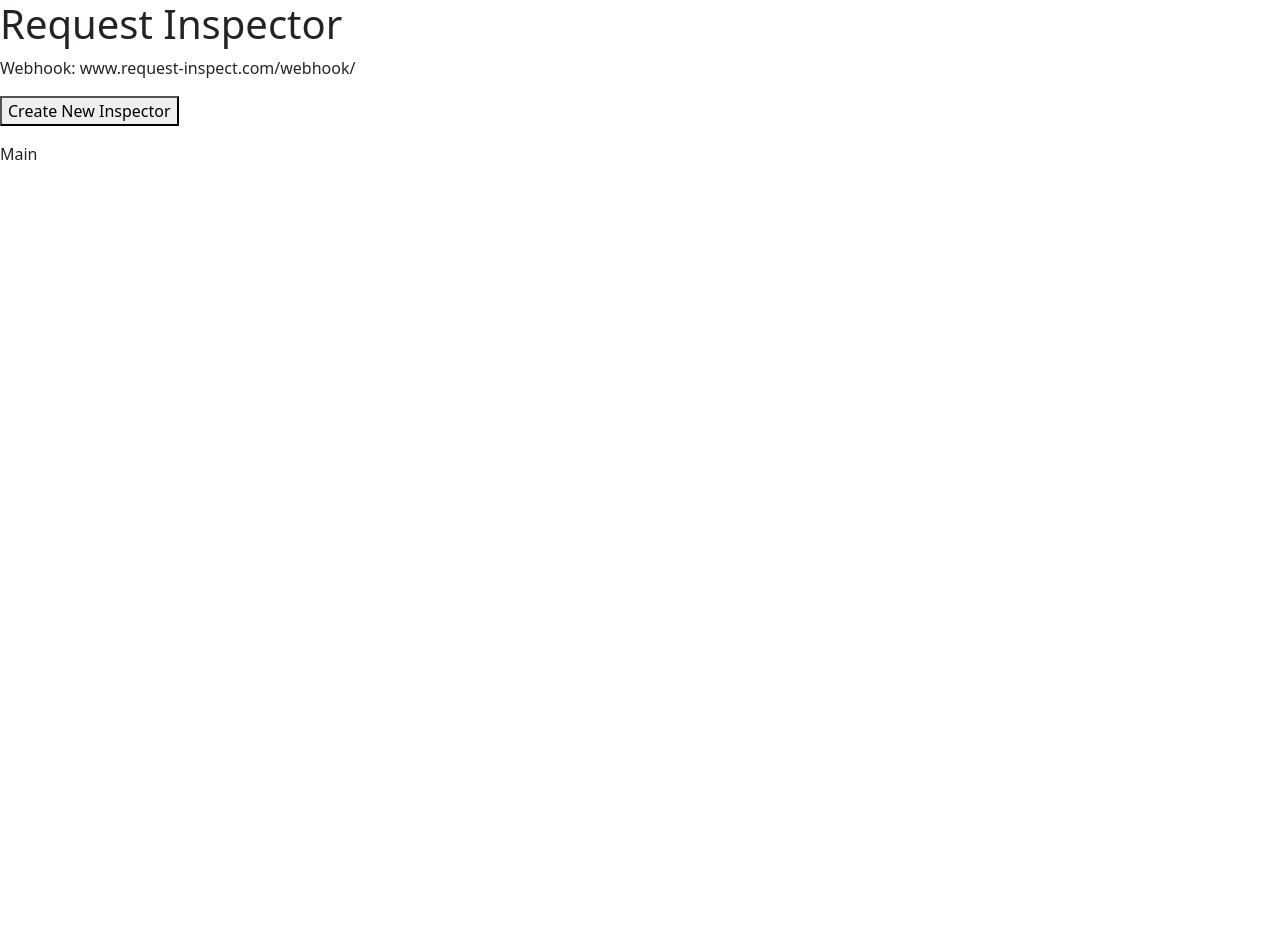
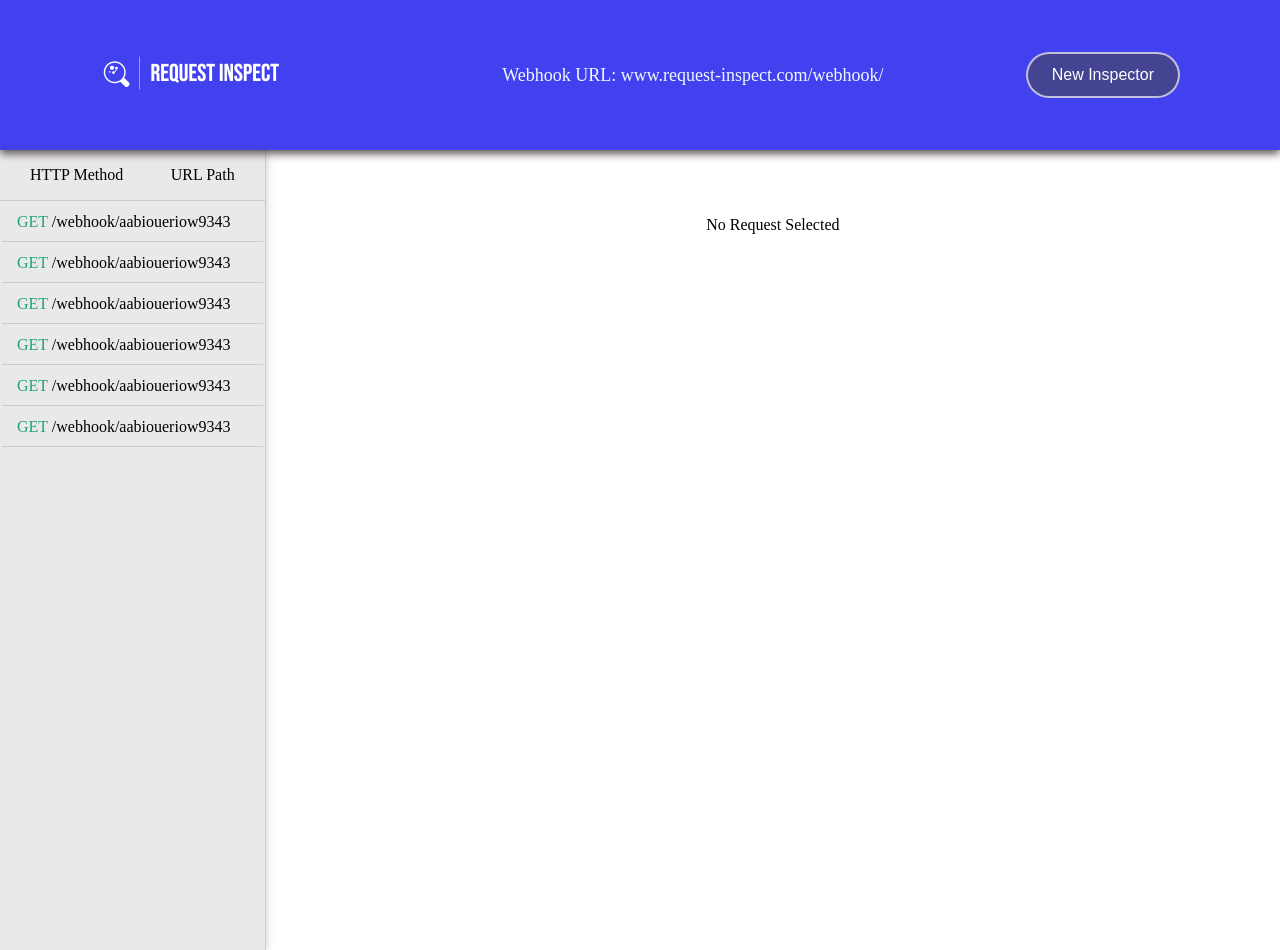
Before and after one commit to LeeyaD/request_dumpster, a React (Create React App) app in the folder frontend/: page / in a window 1280 px wide. Before the commit the page ends 800 px from the top, so only its background shows below. Built offline with nearby package versions, Linux system fonts and the light colour scheme.

Commit message:
styled the site

```diff
--- /dev/null
+++ b/frontend/public/main.css
@@ -0,0 +1,114 @@
+body, html {
+	margin: 0;
+	padding: 0;
+	height: 100%;
+}
+
+#root {
+	width: 100%;
+	height: 100%;
+}
+
+/* Header */
+
+#header {
+	display: flex;
+	align-items: center;
+	justify-content: space-between;
+	height: 150px;
+	padding: 0 100px;
+	background-color: #4141ef;
+	color: aliceblue;
+	box-shadow: 0 4px 8px #605856;
+}
+
+#logo {
+	height: 300px;
+	margin-top: -125px;
+	margin-bottom: -125px;
+	margin-left: -40px;
+}
+
+#unique-url {
+	width: 600px;
+	display: flex;
+	justify-content: center;
+	font-size: 18px;
+}
+
+button {
+  display: inline-block;
+  font-size: 16px;
+  padding: 12px 24px;
+  text-align: center;
+  text-decoration: none;
+  border-radius: 30px;
+  cursor: pointer;
+  background-color: #4949498e;
+  color: #fff;
+  border: 2px solid #ffffffa8;
+  transition: background-color 0.3s, color 0.3s, border-color 0.3s;
+}
+
+button:hover {
+  background-color: #2980b9;
+  border-color: #3498db;
+}
+
+button:focus {
+  outline: none;
+}
+
+/* Side Bar & Main COntainer */
+
+#container {
+	display: flex;
+	height: 100%;
+}
+
+/* Sidebar */
+
+#side-bar {
+	border-right: 1px solid #60585636;
+	background-color: #4949491f;
+	height: 100%;
+	box-shadow: 2px 0px 6px #60585636;
+}
+
+#sidebar-header {
+	display: flex;
+	justify-content: space-between;
+	padding: 0 30px;
+	border-bottom: 1px solid #60585636;
+}
+
+.sidebar-items {
+	padding: 10px 15px;
+	border-bottom: 1px solid #60585636;
+	width: 300px;
+}
+
+.sidebar-items:hover {
+	background-color: #4141ef6b;
+	transition: background-color 0.3s, color 0.3s, border-color 0.3s;
+	cursor: pointer;
+}
+
+.http-method {
+	color: #21A179;
+}
+
+/* Main */
+
+#main {
+	width: 100%;
+	height: fit-content;
+	padding-top: 50px;
+	display: flex;
+	align-items: center;
+	flex-direction: column;
+}
+
+.header-info {
+	text-align: center;
+}
--- a/frontend/src/App.js
+++ b/frontend/src/App.js
@@ -2,164 +2,227 @@ import { useState, useEffect } from "react";
 import { Table } from 'react-bootstrap'
 import requestService from './services/requests'
 
-// const mongoRequestsData = [
-//   {
-//     id: 1,
-//     requestHeaders: {
-//       'host': 'requestbinder.com/1111',
-//       'content-length': '97',
-//       'accept': 'applic... */*',
-//       'sec-fetch-site': 'same-origin',
-//       'accept-language': 'en-GB,en;q=0.9',
-//       'accept-encoding': 'gzip, deflate, br',
-//       'sec-fetch-mode': 'cors',
-//       'content-type': 'application/json',
-//       'origin': 'https:....com',
-//       'user-agent': 'Mozill...1.15',
-//       'referer': 'https:...eea1',
-//       'sec-fetch-dest': 'empty',
-//     }
-//   },
-//   {
-//     id: 2,
-//     requestHeaders: {
-//       'host': 'requestbinder.com/2222',
-//       'content-length': '97',
-//       'accept': 'applic... */*',
-//       'sec-fetch-site': 'same-origin',
-//       'accept-language': 'en-GB,en;q=0.9',
-//       'accept-encoding': 'gzip, deflate, br',
-//       'sec-fetch-mode': 'cors',
-//       'content-type': 'application/json',
-//       'origin': 'https:....com',
-//       'user-agent': 'Mozill...1.15',
-//       'referer': 'https:...eea1',
-//       'sec-fetch-dest': 'empty',
-//     }
-//   },
-//   {
-//     id: 3,
-//     requestHeaders: {
-//       'host': 'requestbinder.com/3333',
-//       'content-length': '97',
-//       'accept': 'applic... */*',
-//       'sec-fetch-site': 'same-origin',
-//       'accept-language': 'en-GB,en;q=0.9',
-//       'accept-encoding': 'gzip, deflate, br',
-//       'sec-fetch-mode': 'cors',
-//       'content-type': 'application/json',
-//       'origin': 'https:....com',
-//       'user-agent': 'Mozill...1.15',
-//       'referer': 'https:...eea1',
-//       'sec-fetch-dest': 'empty',
-//     }
-//   },
-//   {
-//     id: 4,
-//     requestHeaders: {
-//       'host': 'requestbinder.com/4444',
-//       'content-length': '97',
-//       'accept': 'applic... */*',
-//       'sec-fetch-site': 'same-origin',
-//       'accept-language': 'en-GB,en;q=0.9',
-//       'accept-encoding': 'gzip, deflate, br',
-//       'sec-fetch-mode': 'cors',
-//       'content-type': 'application/json',
-//       'origin': 'https:....com',
-//       'user-agent': 'Mozill...1.15',
-//       'referer': 'https:...eea1',
-//       'sec-fetch-dest': 'empty'
-//     }
-//   },
-// ]
+const mongoRequestsData = [
+  {
+    id: 1,
+    requestHeaders: {
+      'host': 'requestbinder.com/aabioueriow9343',
+      'content-length': '97',
+      'accept': 'applic... */*',
+      'sec-fetch-site': 'same-origin',
+      'accept-language': 'en-GB,en;q=0.9',
+      'accept-encoding': 'gzip, deflate, br',
+      'sec-fetch-mode': 'cors',
+      'content-type': 'application/json',
+      'origin': 'https:....com',
+      'user-agent': 'Mozill...1.15',
+      'referer': 'https:...eea1',
+      'sec-fetch-dest': 'empty',
+    }
+  },
+  {
+    id: 2,
+    requestHeaders: {
+      'host': 'requestbinder.com/aabioueriow9343',
+      'content-length': '97',
+      'accept': 'applic... */*',
+      'sec-fetch-site': 'same-origin',
+      'accept-language': 'en-GB,en;q=0.9',
+      'accept-encoding': 'gzip, deflate, br',
+      'sec-fetch-mode': 'cors',
+      'content-type': 'application/json',
+      'origin': 'https:....com',
+      'user-agent': 'Mozill...1.15',
+      'referer': 'https:...eea1',
+      'sec-fetch-dest': 'empty',
+    }
+  },
+  {
+    id: 3,
+    requestHeaders: {
+      'host': 'requestbinder.com/aabioueriow9343',
+      'content-length': '97',
+      'accept': 'applic... */*',
+      'sec-fetch-site': 'same-origin',
+      'accept-language': 'en-GB,en;q=0.9',
+      'accept-encoding': 'gzip, deflate, br',
+      'sec-fetch-mode': 'cors',
+      'content-type': 'application/json',
+      'origin': 'https:....com',
+      'user-agent': 'Mozill...1.15',
+      'referer': 'https:...eea1',
+      'sec-fetch-dest': 'empty',
+    }
+  },
+  {
+    id: 4,
+    requestHeaders: {
+      'host': 'requestbinder.com/aabioueriow9343',
+      'content-length': '97',
+      'accept': 'applic... */*',
+      'sec-fetch-site': 'same-origin',
+      'accept-language': 'en-GB,en;q=0.9',
+      'accept-encoding': 'gzip, deflate, br',
+      'sec-fetch-mode': 'cors',
+      'content-type': 'application/json',
+      'origin': 'https:....com',
+      'user-agent': 'Mozill...1.15',
+      'referer': 'https:...eea1',
+      'sec-fetch-dest': 'empty'
+    }
+  },
+  {
+    id: 5,
+    requestHeaders: {
+      'host': 'requestbinder.com/aabioueriow9343',
+      'content-length': '97',
+      'accept': 'applic... */*',
+      'sec-fetch-site': 'same-origin',
+      'accept-language': 'en-GB,en;q=0.9',
+      'accept-encoding': 'gzip, deflate, br',
+      'sec-fetch-mode': 'cors',
+      'content-type': 'application/json',
+      'origin': 'https:....com',
+      'user-agent': 'Mozill...1.15',
+      'referer': 'https:...eea1',
+      'sec-fetch-dest': 'empty'
+    }
+  },
+  {
+    id: 6,
+    requestHeaders: {
+      'host': 'requestbinder.com/aabioueriow9343',
+      'content-length': '97',
+      'accept': 'applic... */*',
+      'sec-fetch-site': 'same-origin',
+      'accept-language': 'en-GB,en;q=0.9',
+      'accept-encoding': 'gzip, deflate, br',
+      'sec-fetch-mode': 'cors',
+      'content-type': 'application/json',
+      'origin': 'https:....com',
+      'user-agent': 'Mozill...1.15',
+      'referer': 'https:...eea1',
+      'sec-fetch-dest': 'empty'
+    }
+  },
+]
 
-// const pgRequestsData = [
-//   {
-//     id: 1,
-//     bin_id: 1,
-//     mongo_id: 1,
-//     http_method: 'GET',
-//     http_path: '/webhook/bin_number/request_number'
-//   },
-//   {
-//     id: 2,
-//     bin_id: 2,
-//     mongo_id: 2,
-//     http_method: 'GET',
-//     http_path: '/webhook/bin_number/request_number'
-//   },
-//   {
-//     id: 3,
-//     bin_id: 3,
-//     mongo_id: 3,
-//     http_method: 'GET',
-//     http_path: '/webhook/bin_number/request_number'
-//   },
-//   {
-//     id: 4,
-//     bin_id: 4,
-//     mongo_id: 4,
-//     http_method: 'GET',
-//     http_path: '/webhook/bin_number/request_number'
-//   },
-// ]
+const pgRequestsData = [
+  {
+    id: 1,
+    bin_id: 1,
+    mongo_id: 1,
+    http_method: 'GET',
+    http_path: '/webhook/aabioueriow9343'
+  },
+  {
+    id: 2,
+    bin_id: 1,
+    mongo_id: 2,
+    http_method: 'GET',
+    http_path: '/webhook/aabioueriow9343'
+  },
+  {
+    id: 3,
+    bin_id: 1,
+    mongo_id: 3,
+    http_method: 'GET',
+    http_path: '/webhook/aabioueriow9343'
+  },
+  {
+    id: 4,
+    bin_id: 1,
+    mongo_id: 4,
+    http_method: 'GET',
+    http_path: '/webhook/aabioueriow9343'
+  },
+  {
+    id: 5,
+    bin_id: 1,
+    mongo_id: 5,
+    http_method: 'GET',
+    http_path: '/webhook/aabioueriow9343'
+  },
+  {
+    id: 6,
+    bin_id: 1,
+    mongo_id: 6,
+    http_method: 'GET',
+    http_path: '/webhook/aabioueriow9343'
+  },
+]
 
-// const bin = { id: 1, bin_path: 'aabioueriow9343', created_at: '09-13-2023' }
+const bin = { id: 1, bin_path: 'aabioueriow9343', created_at: '09-13-2023' }
 
 const Header = ({ bin, newBin }) => {
   return (
-    <div>
-      <h1>Request Inspector</h1>
-      <p>Webhook: www.request-inspect.com/webhook/{bin ? bin.bin_path : ""}</p>
-      <button onClick={newBin}>Create New Inspector</button>
+    <div id="header">
+      <a href="/">
+        <img
+          id="logo"
+          src="assets/request_inspect_logo.png"
+          alt="request inspect logo" />
+        </a>
+      <div id="unique-url">
+        <p>Webhook URL: www.request-inspect.com/webhook/ {bin ? bin.bin_path : ""}</p>
+      </div>
+      <button onClick={newBin}>New Inspector</button>
     </div>
   )
 }
 
 const SideBar = ({ pRequests, handleRequestClick }) => {
   return (
-    <>
+    <div id="side-bar">
+      <div id="sidebar-header">
+        <p>HTTP Method</p>
+        <p>URL Path</p>
+      </div>
       <Table striped>
         <tbody>
           {pRequests.map(request =>
             <tr key={request.id}>
-              <td>
-                <p onClick={() => handleRequestClick(request.mongo_id)} key={request.id}>{request.http_method}{request.http_path}</p>
+              <td
+                className="sidebar-items"
+                onClick={() => handleRequestClick(request.mongo_id)}
+                key={request.id}>
+                  <span className="http-method">{request.http_method}</span> {request.http_path}
               </td>
             </tr>
           )}
         </tbody>
       </Table>
-    </>
+    </div>
   )
 }
 
 const Main = ({ homePage }) => {
   if (!homePage) {
     return (
-      <div>
-        <p>Main</p>
+      <div id="main">
+        <p>No Request Selected</p>
       </div>
     )
   }
   return (
-    <>
+    <div id="main">
+      <h2>Webhook Request Headers</h2>
       <table>
         <tbody>
           {Object.keys(homePage).map((header, idx) =>
             <tr key={idx}>
-              <td>"{header}": "{homePage[header]}"</td>
+              <td className="header-info">"{header}": "{homePage[header]}"</td>
             </tr>
           )}
         </tbody>
       </table>
-    </>
+    </div>
   )
 }
 
 const App = () => {
-  const [mongoRequests, setMongoRequests] = useState([])
-  const [pgRequests, setPgRequests] = useState([])
+  const [mongoRequests, setMongoRequests] = useState(mongoRequestsData)
+  const [pgRequests, setPgRequests] = useState(pgRequestsData)
   const [homePage, setHomePage] = useState(null)
   const [bin, setBin] = useState([])
 
@@ -184,24 +247,14 @@ const App = () => {
   }
 
   return (
-    <div>
+    <>
       <Header bin={bin} newBin={newBin} />
-      <SideBar pRequests={pgRequests} handleRequestClick={handleRequestClick} />
-      <Main homePage={homePage}/>
-    </div>
+      <div id="container">
+        <SideBar pRequests={pgRequests} handleRequestClick={handleRequestClick} />
+        <Main homePage={homePage}/>
+      </div>
+    </>
   )
 }
 
 export default App;
-
-// useEffect(() => {
-//   contactService
-//     .getAll().then(response => {
-//       setPersons(response)
-//       setFiltered(response)
-//     })
-//     .catch(error => {
-//       alert(`${error}`)
-//       return []
-//     })
-// }, [])
```
Also changed, not shown: frontend/public/index.html (+3 -26 lines), frontend/public/assets/request_inspect_logo.png (added), frontend/public/logo512.png (deleted).
